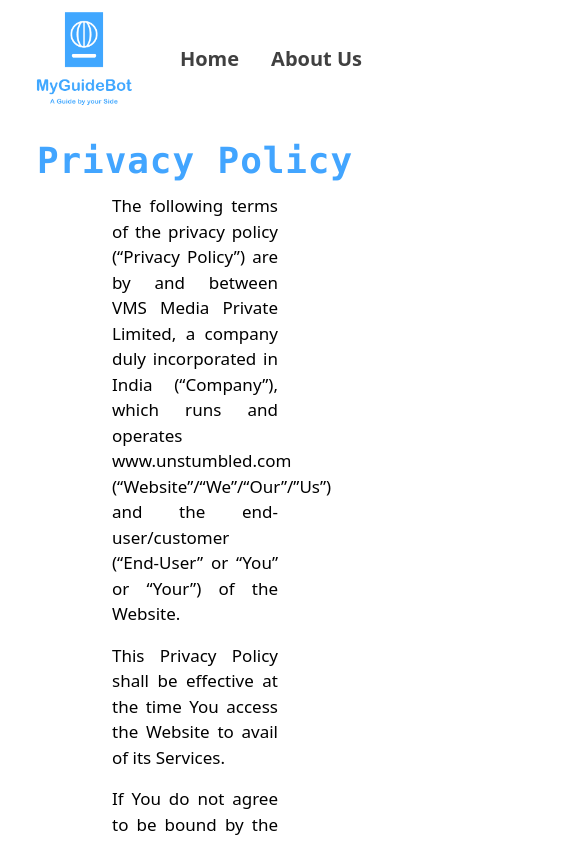
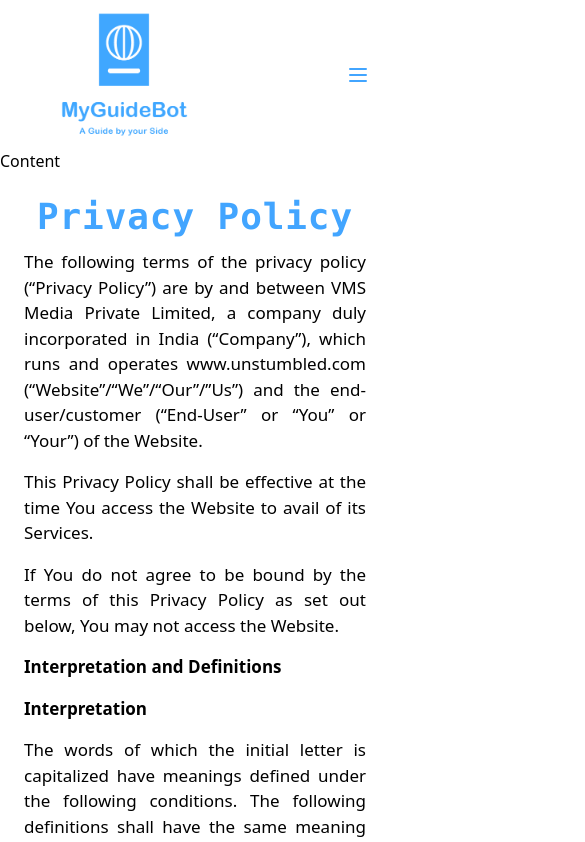
Before and after one commit to aniketSingh0310/my-guide-bot, a Next.js app: page /static/privacy in a window 390 px wide. Shown: the top 842 px of the page, 585 px wide, since content can reach past the window. Built offline with nearby package versions, Linux system fonts and the light colour scheme.

Commit message:
privactpolicy

```diff
--- a/pages/static/about.jsx
+++ b/pages/static/about.jsx
@@ -13,7 +13,7 @@ const About = () => {
         <p className=" text-4xl font-bold text-center tracking-wide text-[#42A5FF]">About Us</p>
     </div>
 
-    <div className=" flex-col-reverse md:flex md:flex-row justify-evenly items-center px-28 w-full pt-[40px]">
+    <div className=" flex-col-reverse md:flex md:flex-row justify-evenly items-center px-5 md:px-28 w-full pt-[40px]">
         <div>
            <p className="text-4xl text-[#42A5FF] tracking-wide font-thin pb-3">MyGuideBot</p>
         <p className="text-black/70 tracking-wide text-justify text-[15px] leading-6 md:w-[50%]">MGB serves as your passport to unforgettable travel experiences. We make it effortless to discover, plan, and book cherished experiences,
--- a/pages/static/privacy.jsx
+++ b/pages/static/privacy.jsx
@@ -1,13 +1,13 @@
 import Footer from "@/components/footer";
-import Navbar from "@/components/navbar";
+import NewNav from "@/components/newNav";
 
 const Privacy = () => {
     return (
         <div className="min-h-screen flex flex-col">
-      <Navbar/>
-    <div className="flex-1 pt-6">
+      <NewNav/>
+    <div className="flex flex-col pt-6 md:px-0 px-6">
       <p className="text-[#42A5FF] text-4xl font-bold text-center tracking-wide font-mono pb-3">Privacy Policy</p>
-      <div className="text-justify px-28 space-y-4 text-black text-[17px]">
+      <div className="text-justify md:px-28 space-y-4 text-black text-[17px]">
         <p>The following terms of the privacy policy (“Privacy Policy”) are by and between VMS Media Private Limited,
           a company duly incorporated in India (“Company”), which runs and operates www.unstumbled.com (“Website”/“We”/“Our”/”Us”)
            and the end-user/customer (“End-User” or “You” or “Your”) of the Website. </p>
@@ -63,7 +63,7 @@ We may also use third-party advertisements on .com to support our site. Some of
 You can choose to disable or selectively turn off our cookies or third-party cookies in your browser settings, or by managing preferences. However, this can affect how you are able to interact with our site as well as other websites. This could include the inability to log in to services or programs, such as logging into forums or accounts.</p>
 
       <p className="font-semibold">Flash Cookies </p>
-      <p>Certain features of our Service may use local stored objects (or Flash Cookies) to collect and store information about Your preferences or Your activity on our Service. Flash Cookies are not managed by the same browser settings as those used for Browser Cookies. For more information on how You can delete Flash Cookies, please read &apos;Where can I change the settings for disabling, or deleting local shared objects?&apos; available at https://helpx.adobe.com/flash-player/kb/disable-local-shared-objects-flash.html#main_Where_can_I_change_the_settings_for_disabling__or_deleting_local_shared_objects_</p>
+      <p className="hidden md:block ">Certain features of our Service may use local stored objects (or Flash Cookies) to collect and store information about Your preferences or Your activity on our Service. Flash Cookies are not managed by the same browser settings as those used for Browser Cookies. For more information on how You can delete Flash Cookies, please read &apos;Where can I change the settings for disabling, or deleting local shared objects?&apos; available at https://helpx.adobe.com/flash-player/kb/disable-local-shared-objects-flash.html#main_Where_can_I_change_the_settings_for_disabling__or_deleting_local_shared_objects_</p>
       <p className="font-semibold">Web Beacons</p>
       <p>Certain sections of our Service and our emails may contain small electronic files known as web beacons (also referred to as clear gifs, pixel tags, and single-pixel gifs) that permit the Company, for example, to count users who have visited those pages or opened an email and for other related website statistics (for example, recording the popularity of a certain section and verifying system and server integrity).
 
```
